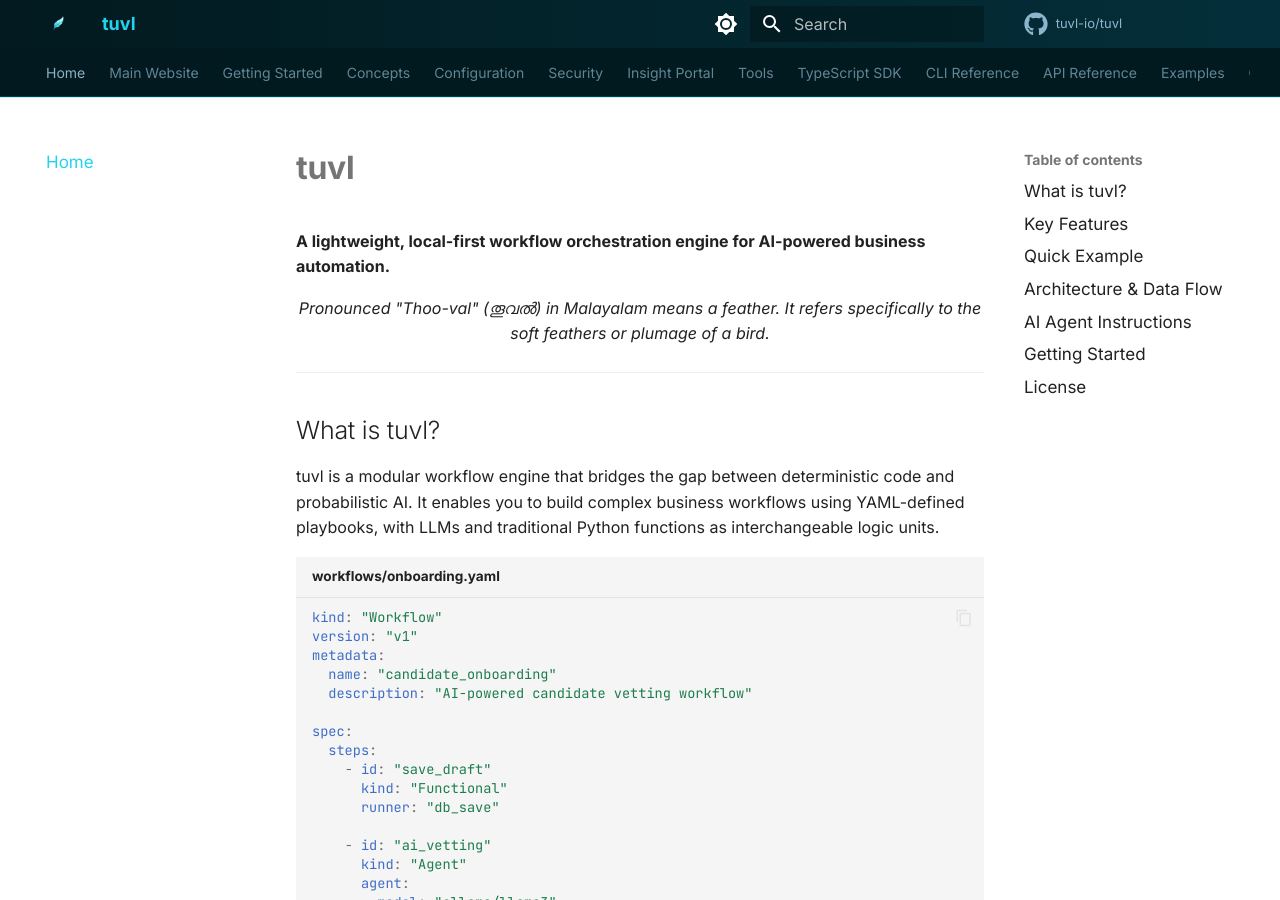
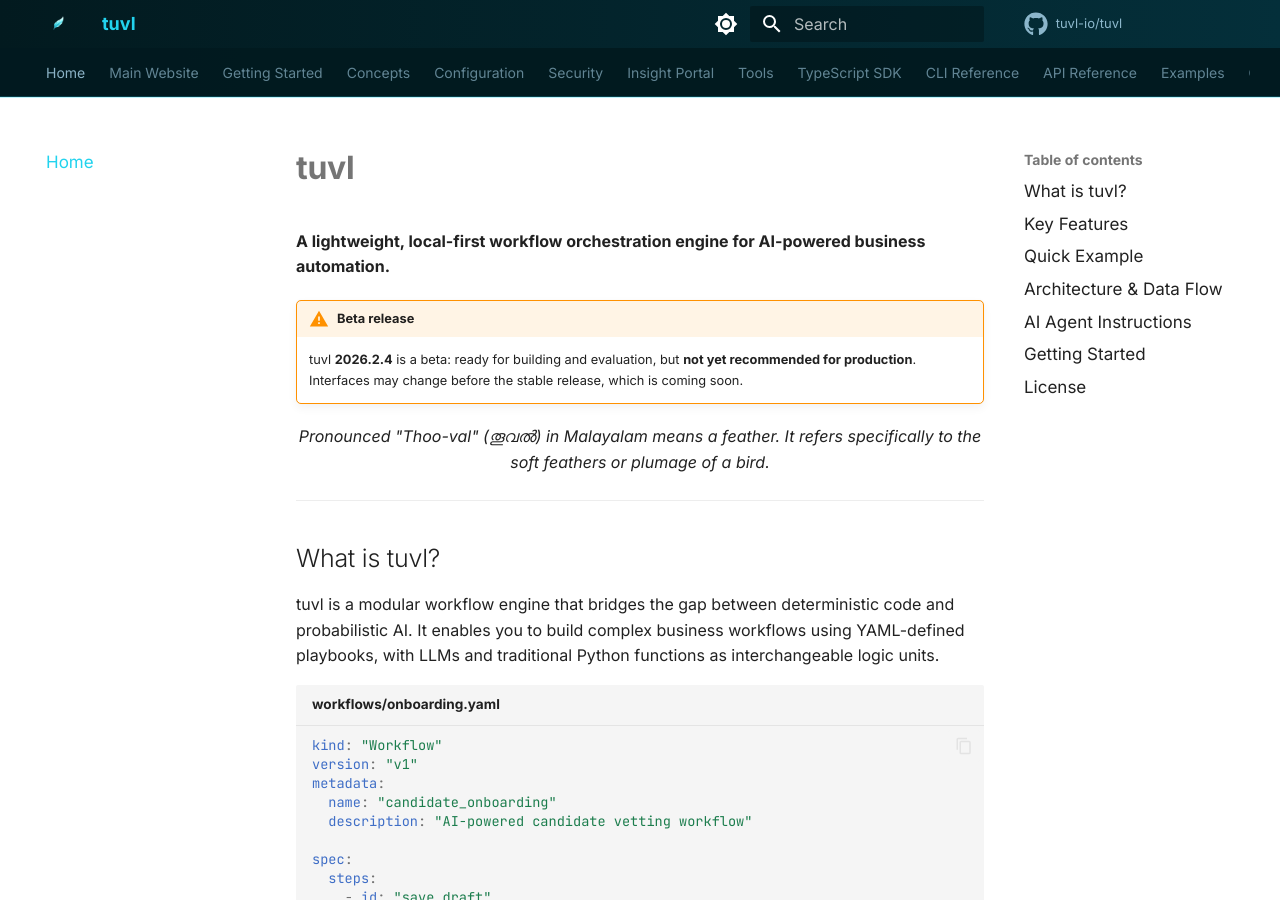
Before and after one commit to tuvl-io/docs, an MkDocs documentation site: the page built from docs/index.md, in a window 1280 px wide and 900 px high. Built offline with MkDocs 1.6.1 and Material for MkDocs 9.7.7, drawn with Linux system fonts in a browser that asks for light colours; comment, search, counter and statistics services are not loaded; the version menu is left out.

Commit message:
docs: beta release warning on the landing page (2026.2.4 not for production)

```diff
--- a/docs/index.md
+++ b/docs/index.md
@@ -1,6 +1,11 @@
 # tuvl
 
 **A lightweight, local-first workflow orchestration engine for AI-powered business automation.**
+
+!!! warning "Beta release"
+    tuvl **2026.2.4** is a beta: ready for building and evaluation, but **not yet
+    recommended for production**. Interfaces may change before the stable release,
+    which is coming soon.
 
 <p align="center">
   <em>Pronounced "Thoo-val" (തൂവൽ) in Malayalam means a feather. It refers specifically to the soft feathers or plumage of a bird. </em>
```
